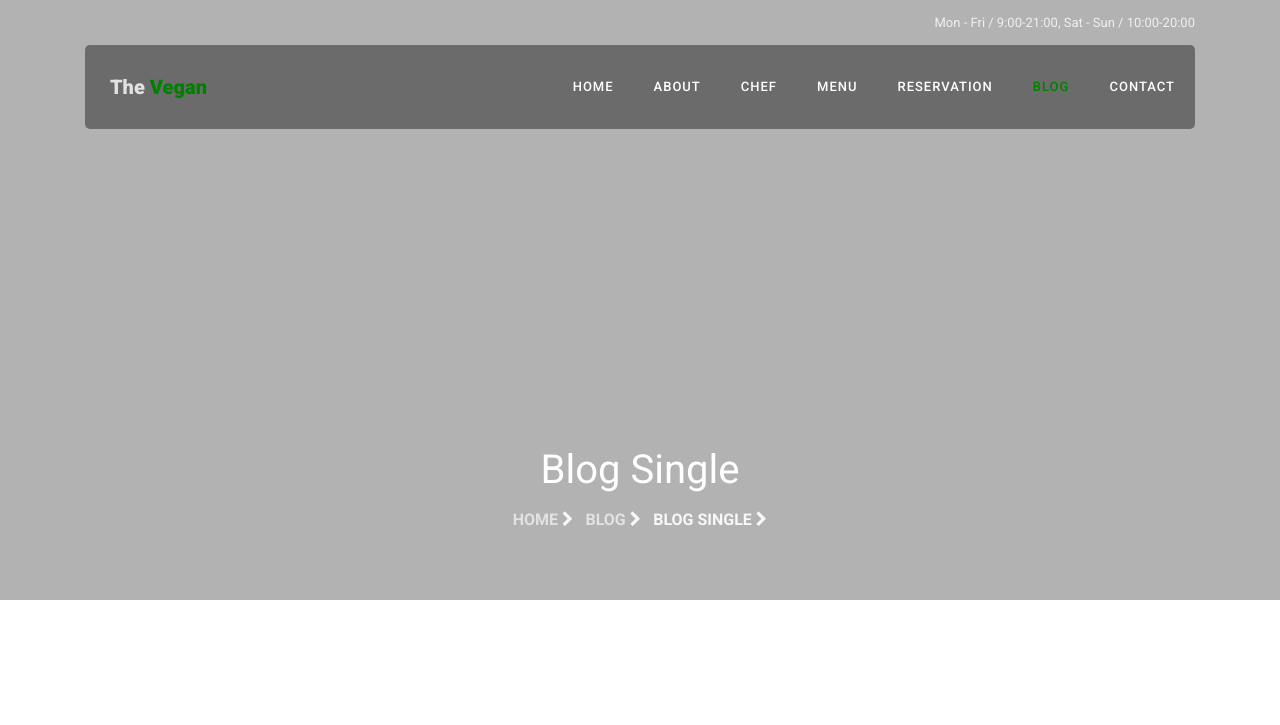
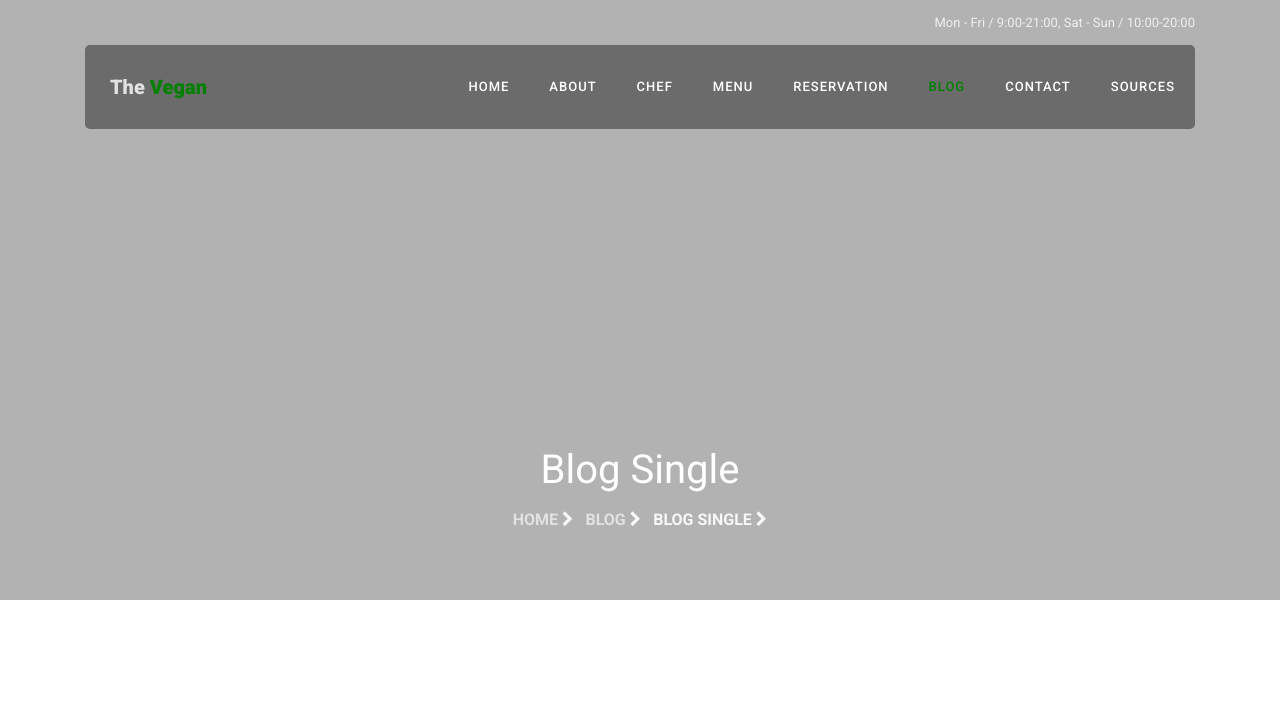
Before and after one commit to SouthFlorenceTSA/The-Vegan, a plain HTML site: page blog-single.html in a window 1280 px wide. Shown: the top 725 px of the page. Drawn offline with Linux system fonts and the light colour scheme.

Commit message:
Add 'Sources' link to navigation in blog-single.html

```diff
--- a/blog-single.html
+++ b/blog-single.html
@@ -4,22 +4,15 @@
   <title>The Vegan</title>
   <meta charset="utf-8">
   <meta name="viewport" content="width=device-width, initial-scale=1, shrink-to-fit=no">
-
   <link href="https://fonts.googleapis.com/css2?family=Roboto:wght@300;400;500;700;900&display=swap" rel="stylesheet">
   <link href="https://fonts.googleapis.com/css2?family=Dancing+Script:wght@400;500;600;700&display=swap" rel="stylesheet">
-
   <link rel="stylesheet" href="https://stackpath.bootstrapcdn.com/font-awesome/4.7.0/css/font-awesome.min.css">
-
   <link rel="stylesheet" href="css/animate.css">
-
   <link rel="stylesheet" href="css/owl.carousel.min.css">
   <link rel="stylesheet" href="css/owl.theme.default.min.css">
   <link rel="stylesheet" href="css/magnific-popup.css">
-
   <link rel="stylesheet" href="css/bootstrap-datepicker.css">
   <link rel="stylesheet" href="css/jquery.timepicker.css">
-
-
   <link rel="stylesheet" href="css/flaticon.css">
   <link rel="stylesheet" href="css/style.css">
 </head>
@@ -54,6 +47,8 @@
       <li class="nav-item"><a href="reservation.html" class="nav-link">Reservation</a></li>
       <li class="nav-item active"><a href="blog.html" class="nav-link">Blog</a></li>
       <li class="nav-item"><a href="contact.html" class="nav-link">Contact</a></li>
+      <li class="nav-item"><a href="sources.html" class="nav-link">Sources</a></li>
+
     </ul>
   </div>
 </div>
```
